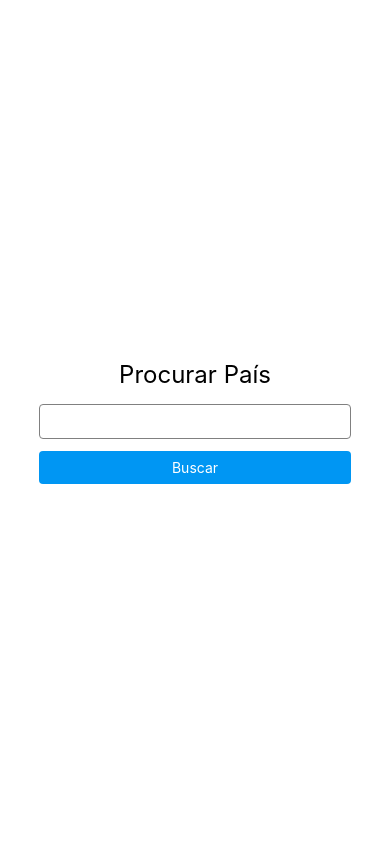
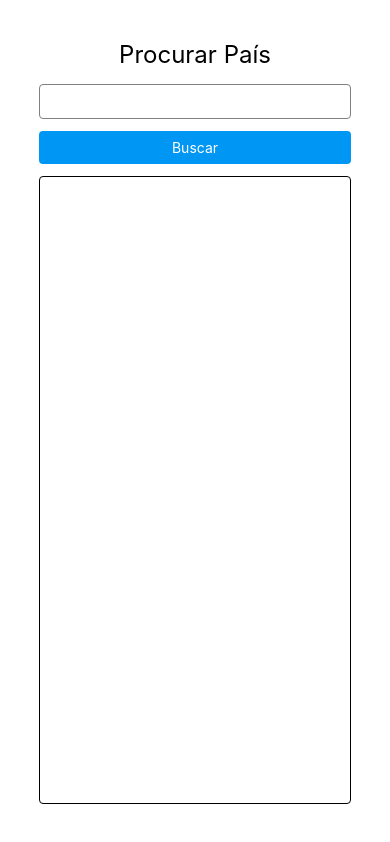
Before and after one commit to mateusbaldu/p2-pdm, a React Native app in the folder p2-pdm/: screen / in a window 390 px wide. Built offline with nearby package versions, Linux system fonts and the light colour scheme.

Commit message:
feat(p2): adiciona a busca por nomes na interface usando FlatList, junto de uma estilização simples

```diff
--- a/p2-pdm/App.js
+++ b/p2-pdm/App.js
@@ -1,5 +1,5 @@
 import { useState } from 'react';
-import { View, TextInput, Pressable, Text, StyleSheet } from 'react-native';
+import { View, TextInput, Pressable, Text, StyleSheet, FlatList } from 'react-native';
 import countriesClient from './src/utils/countriesClient';
 
 export default function App() {
@@ -30,6 +30,28 @@ export default function App() {
       >
         <Text style={styles.buttonText}>Buscar</Text>
       </Pressable>
+
+      <FlatList
+        style={styles.list}
+        data={pais}
+        renderItem={({ item }) => (
+          <View>
+            <View style={styles.listItem}>
+              <Text style={styles.listItemText}>Nome Comum do País: {item.name.common}</Text>
+            </View>
+            <View style={styles.listItem}>
+              <Text style={styles.listItemText}>Nome Oficial do País: {item.name.official}</Text>
+            </View>
+            <View style={styles.listItem}>
+              <Text style={styles.listItemText}>Nome do País em Russo: {item.translations.rus.common}</Text>
+            </View>
+            <View style={styles.listItem}>
+              <Text style={styles.listItemText}>Mapa do País (no OpenStreetMaps): {item.maps.openStreetMaps}</Text>
+            </View>
+          </View>
+        )}
+      />
+
     </View>
   );
 }
@@ -64,5 +86,26 @@ const styles = StyleSheet.create({
     padding: 8,
     textAlign: 'center',
     borderRadius: 4
+  },
+  list: {
+    borderWidth: 1,
+    borderColor: 'black',
+    width: '80%',
+    marginTop: 12,
+    borderRadius: 4,
+    padding: 8
+  },
+  listItem: {
+    padding: 12,
+    borderBottomWidth: 1,
+    borderBottomColor: 'gray',
+    backgroundColor: '#F0F0F0',
+    marginBottom: 4,
+    borderRadius: 4,
+    flexDirection: 'row',
+    alignItems: 'center'
+  },
+  listItemText: {
+    textAlign: 'center',
   }
 });
```
